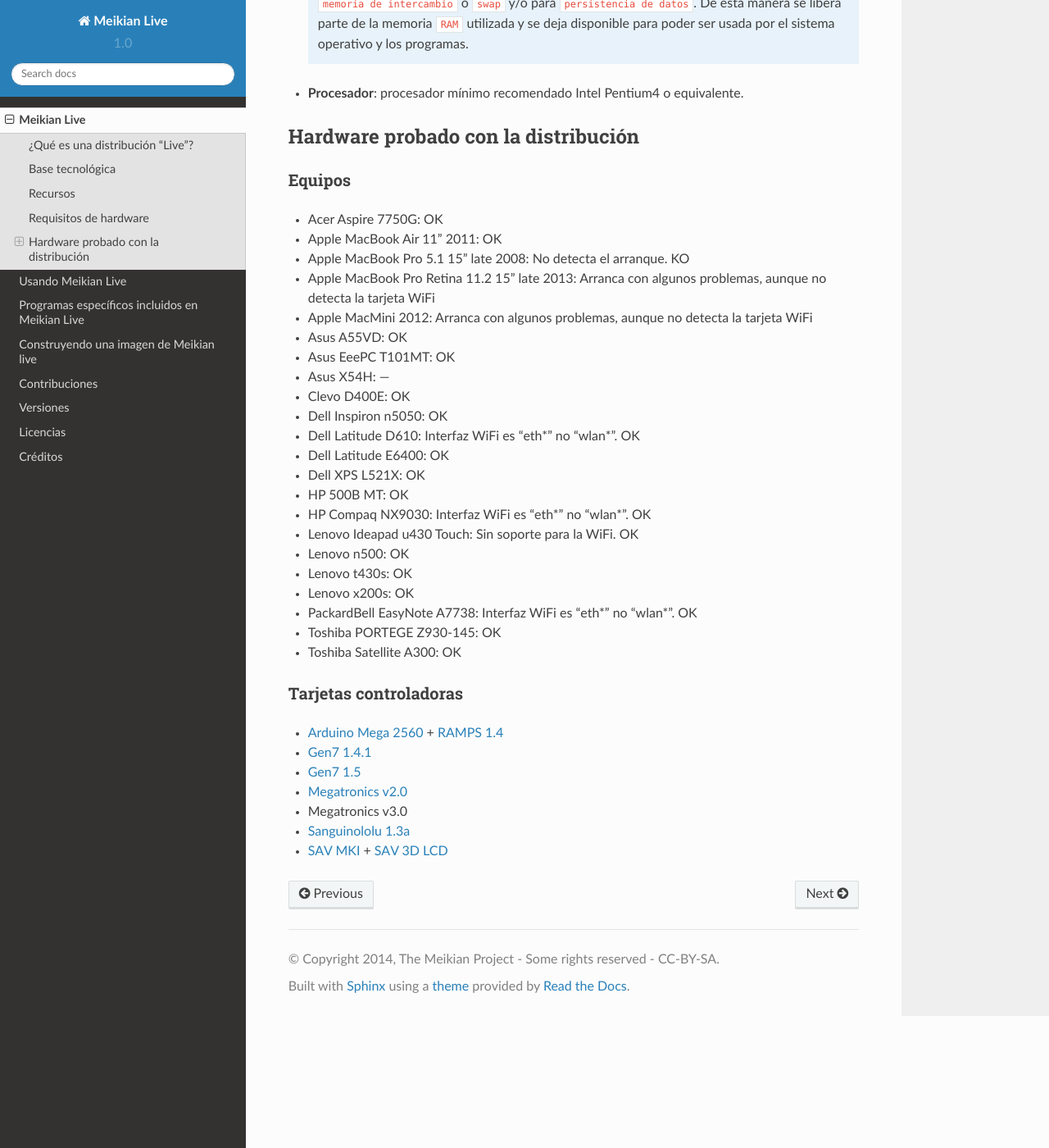
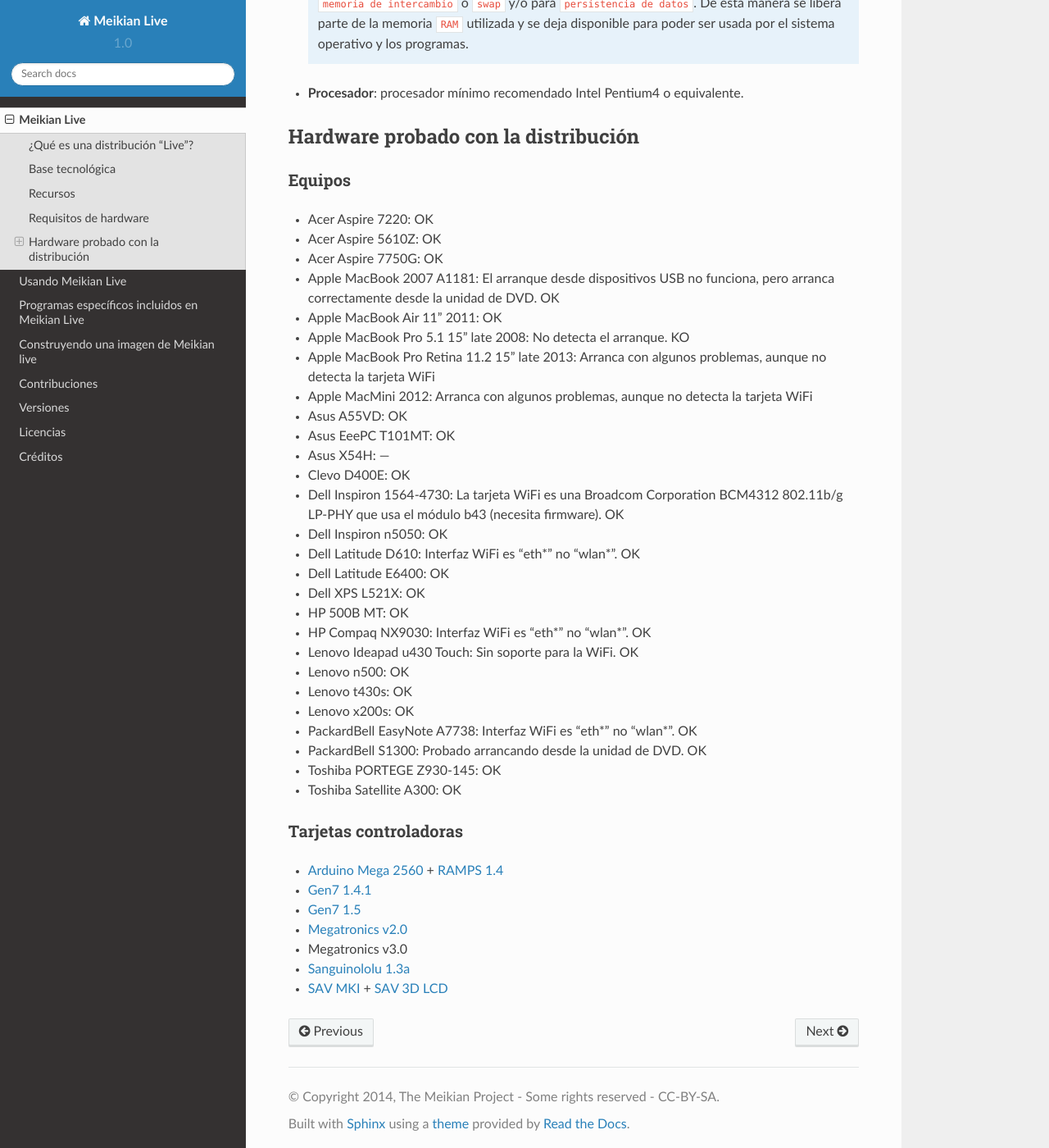
Before and after one commit to mo22de/meikian-dev, a Sphinx documentation site: the page built from docs/es/source/leeme.rst, in a window 1280 px wide and 1400 px high, scrolled down 1527 px. Shown: the whole window at 82% size. Built offline with Sphinx 7.4.7 and the Read the Docs theme 2.0.0, drawn with Linux system fonts in a browser that asks for light colours.

Commit message:
updated english and spanish documentation

```diff
--- a/docs/es/source/leeme.rst
+++ b/docs/es/source/leeme.rst
@@ -70,7 +70,10 @@
 Equipos
 ~~~~~~~
 
+* Acer Aspire 7220: OK
+* Acer Aspire 5610Z: OK
 * Acer Aspire 7750G: OK
+* Apple MacBook 2007 A1181: El arranque desde dispositivos USB no funciona, pero arranca correctamente desde la unidad de DVD. OK
 * Apple MacBook Air 11" 2011: OK
 * Apple MacBook Pro 5.1 15" late 2008: No detecta el arranque. KO
 * Apple MacBook Pro Retina 11.2 15" late 2013: Arranca con algunos problemas, aunque no detecta la tarjeta WiFi
@@ -79,6 +82,7 @@
 * Asus EeePC T101MT: OK
 * Asus X54H: ---
 * Clevo D400E: OK
+* Dell Inspiron 1564-4730: La tarjeta WiFi es una Broadcom Corporation BCM4312 802.11b/g LP-PHY que usa el módulo b43 (necesita firmware). OK
 * Dell Inspiron n5050: OK
 * Dell Latitude D610: Interfaz WiFi es "eth*" no "wlan*". OK
 * Dell Latitude E6400: OK
@@ -90,6 +94,7 @@
 * Lenovo t430s: OK
 * Lenovo x200s: OK
 * PackardBell EasyNote A7738: Interfaz WiFi es "eth*" no "wlan*". OK
+* PackardBell S1300: Probado arrancando desde la unidad de DVD. OK
 * Toshiba PORTEGE Z930-145: OK
 * Toshiba Satellite A300: OK
 
```
Also changed, not shown: HISTORY.rst (+9 -0 lines), README.rst (+8 -3 lines), docs/es/source/versiones.rst (+9 -0 lines).
